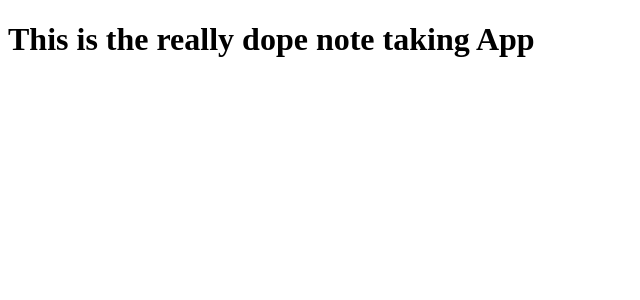
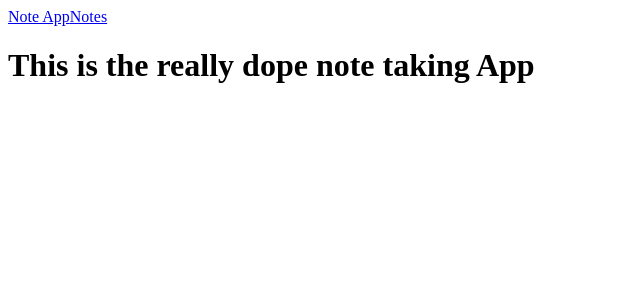
Before and after one commit to MadhushaPrasad/Next-js_Tutorial, a Next.js app: page / in a window 1280 px wide. Shown: the top 300 px of the page, without its empty margins (0-640 px from the left). Built offline with nearby package versions, Linux system fonts and the light colour scheme; what @theme-ui/presets, theme-ui would draw is missing.

Commit message:
import nav componet to _app.jsx

```diff
--- a/pages/_app.jsx
+++ b/pages/_app.jsx
@@ -1,11 +1,13 @@
 import '../src/styles.module.css';
 import { ThemeProvider } from 'theme-ui';
+import Nav from '../src/components/nav';
 
 import theme from '../theme';
 
 export default function App({ Component, pageProps }) {
   return (
     <ThemeProvider theme={theme}>
+      <Nav />
       <Component {...pageProps} />
     </ThemeProvider>
   );
--- a/src/components/nav.jsx
+++ b/src/components/nav.jsx
@@ -1,9 +1,11 @@
+/** @jsxRuntime classic */
 /** @jsx jsx */
 
 import { jsx } from 'theme-ui';
 import Link from 'next/link';
 
 const Nav = () => {
+  return (
     <header
       sx={{
         height: '60px',
@@ -31,7 +33,8 @@ const Nav = () => {
           <a sx={{ color: 'text', fontSize: 3, cursor: 'pointer' }}>Notes</a>
         </Link>
       </nav>
-  </header>;
+    </header>
+  );
 };
 
 export default Nav;
```
Lines whose indentation alone changed are shown as unchanged.
